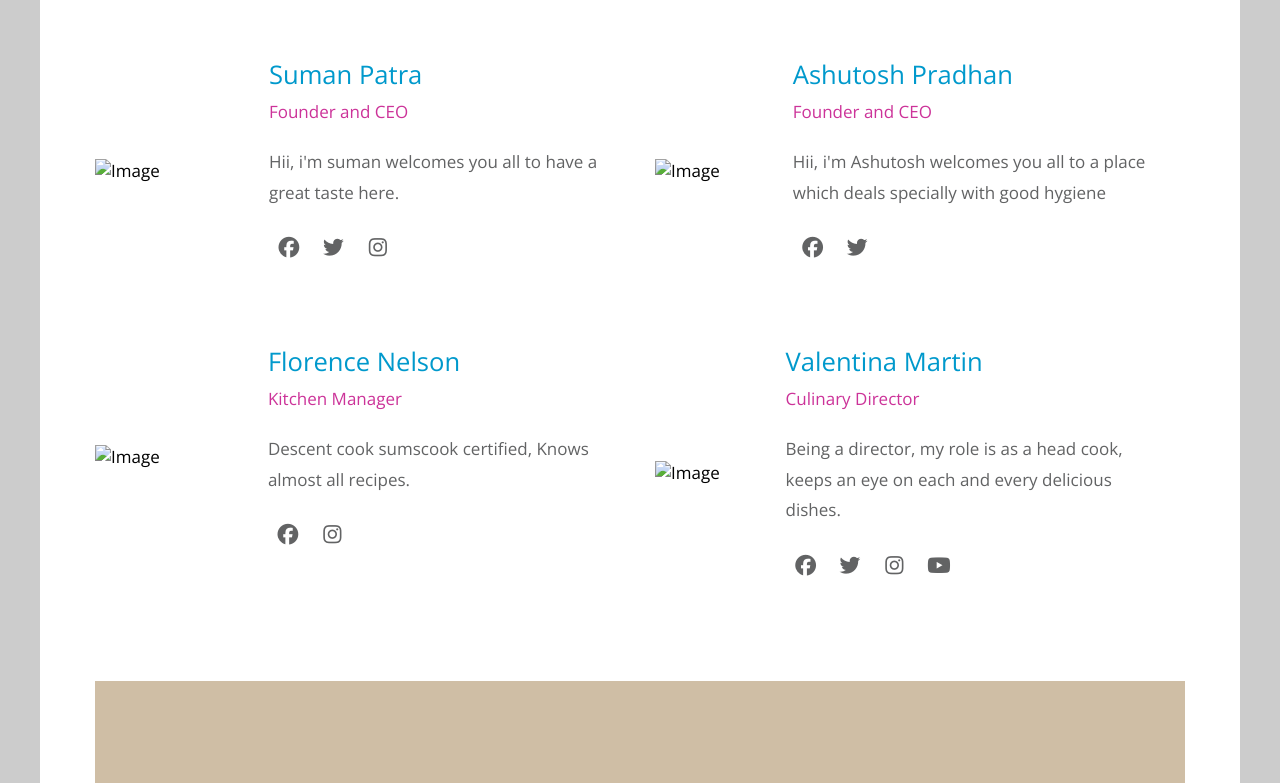
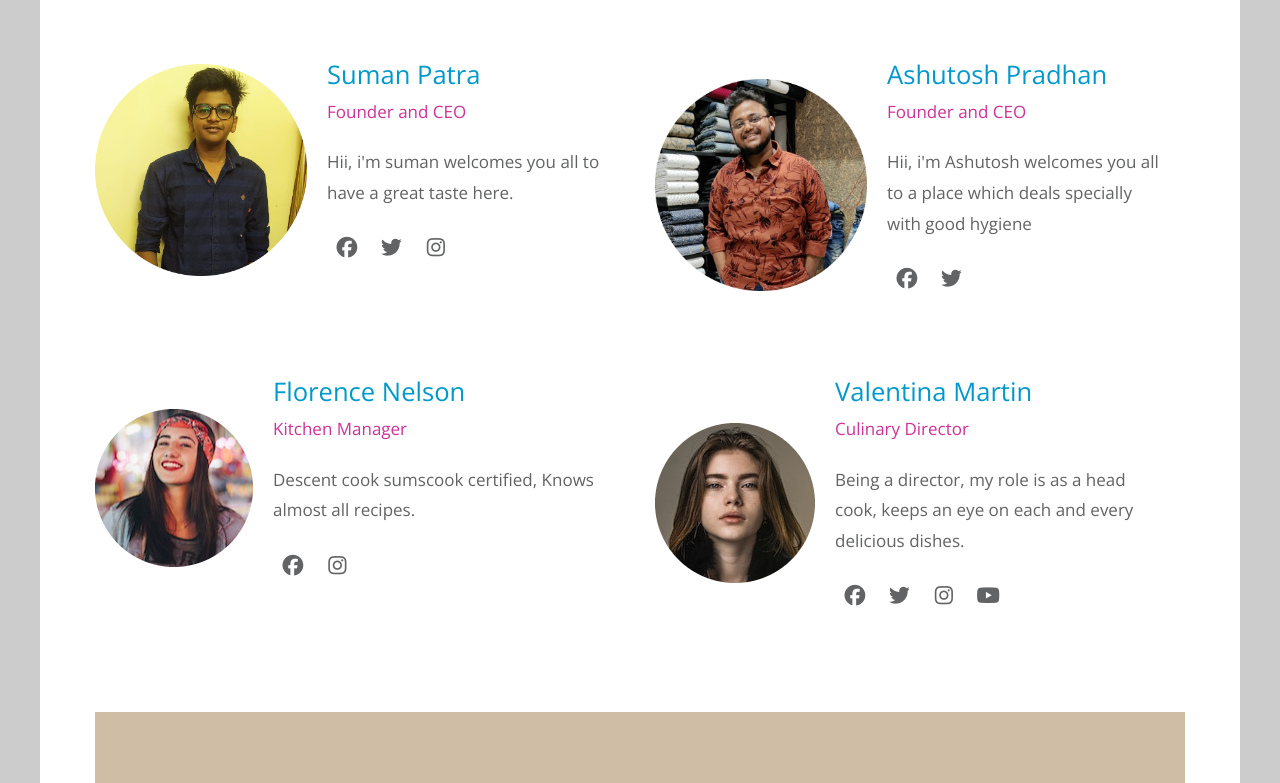
Before and after one commit to sumanpatra-123/smnash, a plain HTML site: page about.html in a window 1280 px wide. Shown: the part 688-1471 px from the top of the page. Drawn offline with nearby package versions, Linux system fonts and the light colour scheme; files that its build step writes are made by us from their sources; a script that the page names is missing.

Commit message:
Update about.html

```diff
--- a/about.html
+++ b/about.html
@@ -56,7 +56,7 @@ https://templatemo.com/tm-539-simple-house
 				<div class="row">
 					<article class="col-lg-6">
 						<figure class="tm-person">
-							<img src="images/MyPicture-modified.png"  alt="Image" class="img-fluid tm-person-img" />
+							<img src="MyPicture-modified.png"  alt="Image" class="img-fluid tm-person-img" />
 							<figcaption class="tm-person-description">
 								<h4 class="tm-person-name">Suman Patra</h4>
 								<p class="tm-person-title">Founder and CEO</p>
@@ -72,7 +72,7 @@ https://templatemo.com/tm-539-simple-house
 					</article>
 					<article class="col-lg-6">
 						<figure class="tm-person">
-							<img src="images/1633501819197-modified.png" alt="Image" class="img-fluid tm-person-img" />
+							<img src="1633501819197-modified.png" alt="Image" class="img-fluid tm-person-img" />
 							<figcaption class="tm-person-description">
 								<h4 class="tm-person-name">Ashutosh Pradhan</h4>
 								<p class="tm-person-title">Founder and CEO</p>
@@ -86,7 +86,7 @@ https://templatemo.com/tm-539-simple-house
 					</article>
 					<article class="col-lg-6">
 						<figure class="tm-person">
-							<img src="images/about-03-modified.png" alt="Image" class="img-fluid tm-person-img" />
+							<img src="about-03-modified.png" alt="Image" class="img-fluid tm-person-img" />
 							<figcaption class="tm-person-description">
 								<h4 class="tm-person-name">Florence Nelson</h4>
 								<p class="tm-person-title">Kitchen Manager</p>
@@ -100,7 +100,7 @@ https://templatemo.com/tm-539-simple-house
 					</article>
 					<article class="col-lg-6">
 						<figure class="tm-person">
-							<img src="images/about-04-modified.png" alt="Image" class="img-fluid tm-person-img" />
+							<img src="about-04-modified.png" alt="Image" class="img-fluid tm-person-img" />
 							<figcaption class="tm-person-description">
 								<h4 class="tm-person-name">Valentina Martin</h4>
 								<p class="tm-person-title">Culinary Director</p>
```
